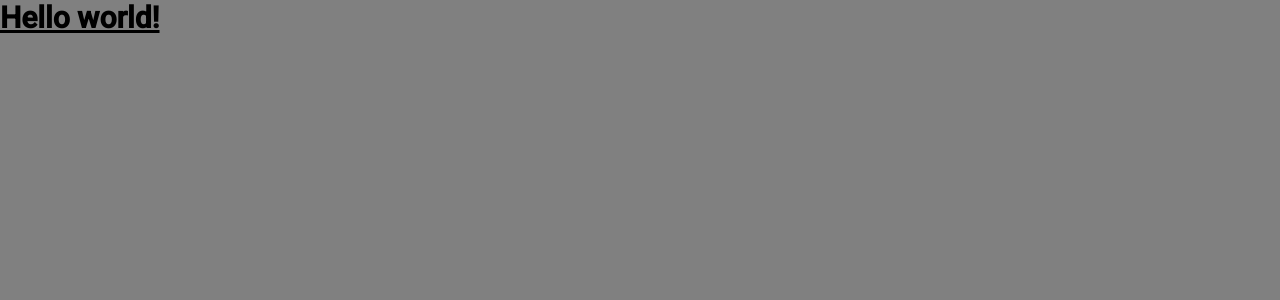
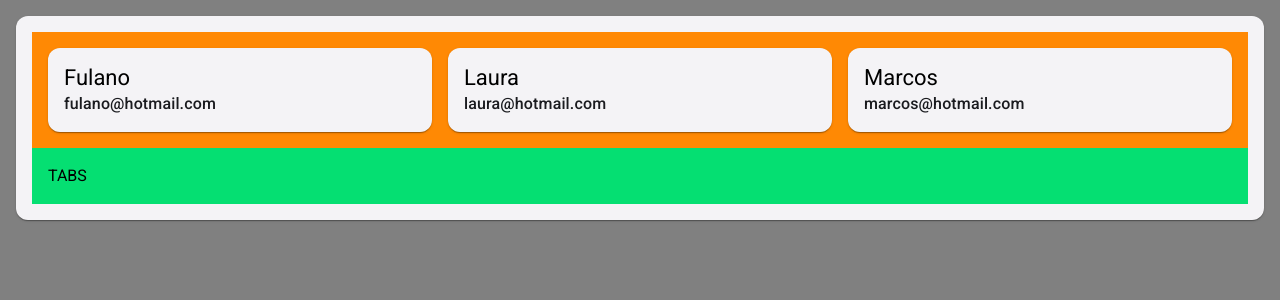
Before and after one commit to wesleymqsss/projeto-reactive-form, an Angular app: page / in a window 1280 px wide. Shown: the top 300 px of the page. Built offline with nearby package versions, Linux system fonts and the light colour scheme; no server answers.

Commit message:
criação da lista de usuarios em cards

```diff
--- a/src/app/app.component.html
+++ b/src/app/app.component.html
@@ -1,3 +1,8 @@
-<h1 class="co text-3xl font-bold underline">
-  Hello world!
-</h1>
+<div class="p-4 max-w-screen-xl mx-auto">
+  <mat-card>
+    <mat-card-content>
+      <app-user-list [usersList]="usersList"></app-user-list>
+      <div class="p-4 bg-green-400">TABS</div>
+    </mat-card-content>
+  </mat-card>
+</div>
--- a/src/app/app.component.ts
+++ b/src/app/app.component.ts
@@ -3,6 +3,8 @@ import { CountriesService } from './services/countries.service';
 import { StatesService } from './services/states.service';
 import { CitiesService } from './services/cities.service';
 import { UserService } from './services/user.service';
+import { UsersListResponse } from './types/users-list-response';
+import { take } from 'rxjs';
 
 @Component({
   selector: 'app-root',
@@ -12,38 +14,39 @@ import { UserService } from './services/user.service';
 })
 export class AppComponent implements OnInit {
   title = 'projeto-reactive-forms';
+  usersList: UsersListResponse = [];
 
   constructor(
     private readonly _countriesService: CountriesService,
     private readonly _statesService: StatesService,
     private readonly _citiesService: CitiesService,
-    private readonly _userService: UserService
+    private readonly _userService: UserService,
   ){}
 
   ngOnInit() {
-    this._countriesService.getCountries().subscribe({
-      next: (CountriesResponse) => {
-        console.log(CountriesResponse);
+    // this._countriesService.getCountries().subscribe({
+    //   next: (CountriesResponse) => {
+    //     console.log(CountriesResponse);
+    //   }
+    // });
+
+    // this._statesService.getStates('Brazil').subscribe({
+    //   next: (statesResponse) => {
+    //     console.log(' statesResponse => ',statesResponse);
+    //   }
+    // });
+
+    // this._citiesService.getCities('Brazil', 'Rio de Janeiro').subscribe({
+    //   next: (responseCities) => {
+    //     console.log('Cities =>', responseCities)
+    //   }
+    // });
+
+    this._userService.getUsers().pipe(take(1)).subscribe({
+      next: (responseUser) => {
+        this.usersList = responseUser;
       }
     });
-
-    this._statesService.getStates('Brazil').subscribe({
-      next: (statesResponse) => {
-        console.log(' statesResponse => ',statesResponse);
-      }
-    });
-
-    this._citiesService.getCities('Brazil', 'Rio de Janeiro').subscribe({
-      next: (responseCities) => {
-        console.log('Cities =>', responseCities)
-      }
-    });
-
-    this._userService.getUsers().subscribe({
-      next: (responseUser) => {
-        console.log('users =>', responseUser);
-      }
-    })
 
   }
 
--- /dev/null
+++ b/src/app/components/user-list/user-list.component.html
@@ -0,0 +1,12 @@
+<div class="grid p-4 gap-4 sm:grid-cols-3 bg-orange-400">
+    <mat-card class="user-card-hover" *ngFor="let user of usersList">
+        <mat-card-header>
+            <mat-card-title>{{user.name}}</mat-card-title>
+            <mat-card-subtitle>{{user.email}}</mat-card-subtitle>
+        </mat-card-header>
+        <mat-card-content>
+
+        </mat-card-content>
+    </mat-card>
+
+</div>
--- /dev/null
+++ b/src/app/components/user-list/user-list.component.scss
@@ -0,0 +1,4 @@
+.user-card-hover:hover{
+    background-color: #9ca3af !important;
+    cursor: pointer;
+}
```
Also changed, not shown: src/app/angular-material/angular-material.module.ts (+9 -3 lines), src/app/components/components.module.ts (+10 -3 lines), src/app/components/user-list/user-list.component.ts (added, +12 -0 lines), src/app/types/states-list.ts (line endings or trailing spaces), src/app/types/users-list-response.ts (line endings or trailing spaces), 1 other file (tests, documents, lock files or other folders).
